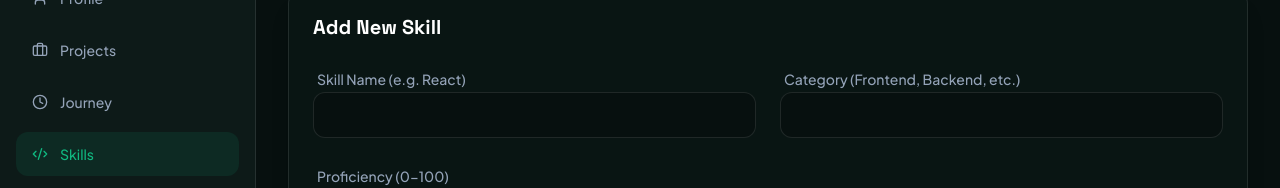
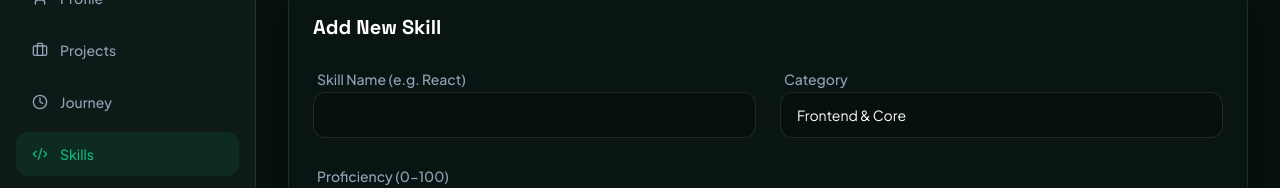
Before and after one commit to the-umersaiyad/Portfolio, a Next.js app: page /admin/skills in a window 1280 px wide. Shown: the part 180-368 px from the top of the page. Built offline with nearby package versions, Linux system fonts and the light colour scheme; no server answers; the database is empty.

Commit message:
fix: add loading state to login and update skill categories

```diff
--- a/app/admin/skills/page.tsx
+++ b/app/admin/skills/page.tsx
@@ -51,8 +51,13 @@ export default async function SkillsAdminPage(props: { searchParams?: Promise<an
             <input name="name" defaultValue={skillToEdit?.name || ""} required className="w-full bg-bg border border-border rounded-xl px-4 py-3 text-sm text-text focus:outline-none focus:border-accent transition-all" />
           </div>
           <div className="space-y-1.5">
-            <label className="text-sm font-medium text-text-secondary ml-1">Category (Frontend, Backend, etc.)</label>
-            <input name="category" defaultValue={skillToEdit?.category || ""} required className="w-full bg-bg border border-border rounded-xl px-4 py-3 text-sm text-text focus:outline-none focus:border-accent transition-all" />
+            <label className="text-sm font-medium text-text-secondary ml-1">Category</label>
+            <select name="category" defaultValue={skillToEdit?.category || "Frontend & Core"} required className="w-full bg-bg border border-border rounded-xl px-4 py-3 text-sm text-text focus:outline-none focus:border-accent transition-all appearance-none">
+              <option value="Frontend & Core">Frontend & Core</option>
+              <option value="Backend & APIs">Backend & APIs</option>
+              <option value="Databases & DevOps">Databases & DevOps</option>
+              <option value="Tools & Design">Tools & Design</option>
+            </select>
           </div>
           <div className="space-y-1.5 md:col-span-2">
             <label className="text-sm font-medium text-text-secondary ml-1">Proficiency (0-100)</label>
--- a/app/login/page.tsx
+++ b/app/login/page.tsx
@@ -1,22 +1,24 @@
 "use client";
 
-import { useState } from "react";
+import { useState, useTransition } from "react";
 import { login } from "./actions";
-import { Lock, Mail, ArrowRight, Sparkles } from "lucide-react";
+import { Lock, Mail, ArrowRight, Sparkles, Loader2 } from "lucide-react";
 import { motion } from "framer-motion";
 
 export default function LoginPage() {
   const [error, setError] = useState<string | null>(null);
-  const [loading, setLoading] = useState(false);
+  const [isPending, startTransition] = useTransition();
 
-  async function handleSubmit(formData: FormData) {
-    setLoading(true);
-    setError(null);
-    const res = await login(formData);
-    if (res?.error) {
-      setError(res.error);
-      setLoading(false);
-    }
+  function handleSubmit(e: React.FormEvent<HTMLFormElement>) {
+    e.preventDefault();
+    const formData = new FormData(e.currentTarget);
+    startTransition(async () => {
+      setError(null);
+      const res = await login(formData);
+      if (res?.error) {
+        setError(res.error);
+      }
+    });
   }
 
   return (
@@ -47,7 +49,7 @@ export default function LoginPage() {
           <p className="text-sm text-text-secondary">Sign in to manage your portfolio content.</p>
         </div>
 
-        <form action={handleSubmit} className="space-y-5">
+        <form onSubmit={handleSubmit} className="space-y-5">
           {error && (
             <div className="bg-red-500/10 border border-red-500/20 text-red-500 text-sm px-4 py-3 rounded-xl">
               {error}
@@ -86,11 +88,11 @@ export default function LoginPage() {
 
           <button
             type="submit"
-            disabled={loading}
+            disabled={isPending}
             className="w-full bg-accent text-white py-3 rounded-xl font-medium shadow-lg shadow-accent/20 hover:bg-accent-hover hover:shadow-accent/40 transition-all flex items-center justify-center gap-2 mt-4 disabled:opacity-70"
           >
-            {loading ? "Authenticating..." : "Sign In"}
-            {!loading && <ArrowRight className="w-4 h-4" />}
+            {isPending ? "Authenticating..." : "Sign In"}
+            {isPending ? <Loader2 className="w-4 h-4 animate-spin" /> : <ArrowRight className="w-4 h-4" />}
           </button>
         </form>
       </motion.div>
```
